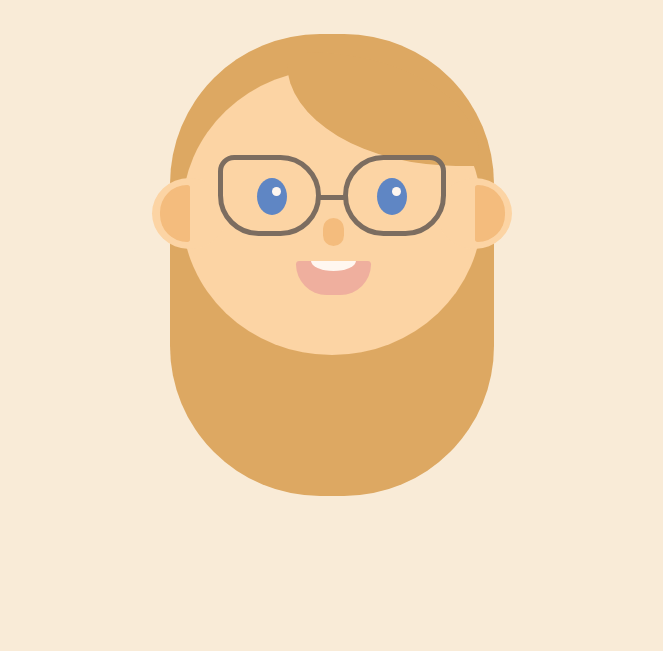
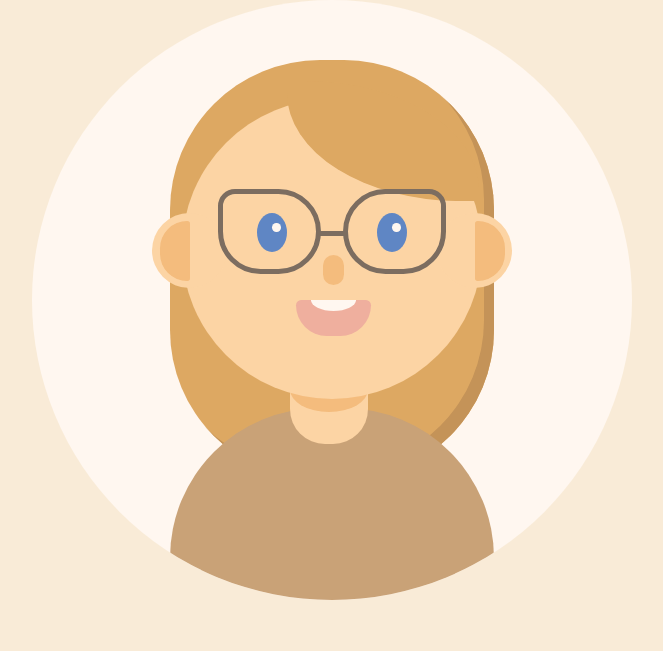
Before and after one commit to HannaJurvelin/selfie, a plain HTML site: page index.html in a window 1280 px wide. Shown: the whole page, without its empty margins (308-971 px from the left). Drawn offline with Linux system fonts and the light colour scheme.

Commit message:
Added neck, body and shadow to hair. Made a circle container in the back of the image

```diff
--- a/index.html
+++ b/index.html
@@ -39,9 +39,12 @@
                 </div>
             </div>
             </div>
-            <div class="neck"></div>
+            <div class="neck">
+                <div class="neckShadow"></div>
+            </div>
             <div class="body"></div>
             <div class="hairBack"></div>
+            <div class="circle"></div>
         </div>
     </div>
 </body>
--- a/styles.css
+++ b/styles.css
@@ -12,8 +12,11 @@ body {
   margin: auto;
   display: block;
   width: 600px;
-  height: 420px;
+  height: 600px;
   background: none;
+  background-color: #fff7f0;
+  border-radius: 50%;
+  overflow: hidden;
 }
 
 .head{
@@ -21,10 +24,10 @@ body {
   top: 16.5%;
   left: 25%;
   width: 50%;
-  height: 68%;
+  height: 50%;
   background: #fcd4a4;
   border-radius: 50%;
-  z-index: 2;
+  z-index: 4;
 }
 
 .earLeft{
@@ -35,7 +38,7 @@ body {
   top: 38%;
   background: #fcd4a4;
   border-radius: 50%;
-  z-index: 2;
+  z-index: 4;
 }
 
 .earRight{
@@ -46,7 +49,7 @@ body {
   top: 38%;
   background: #fcd4a4;
   border-radius: 50%;
-  z-index: 2;
+  z-index: 4;
 }
 
 .innerEarLeft {
@@ -57,7 +60,7 @@ body {
   top: 10%;
   left: 10%;
   background: #f4bc7d;
-  z-index: 2;
+  z-index: 4;
 }
 
 .innerEarRight {
@@ -68,7 +71,7 @@ body {
   top: 10%;
   right: 10%;
   background: #f4bc7d;
-  z-index: 2;
+  z-index: 4;
 }
 
 .eyeLeft {
@@ -79,7 +82,7 @@ body {
   top: 38%;
   left: 25%;
   border-radius: 50%;
-  z-index: 2;
+  z-index: 4;
 }
 
 .eyeRight {
@@ -90,7 +93,7 @@ body {
   top: 38%;
   right: 25%;
   border-radius: 50%;
-  z-index: 2;
+  z-index: 4;
 }
 
 .pupil{
@@ -101,7 +104,7 @@ body {
   right: 20%;
   border-radius: 50%;
   background: #fff7f0;
-  z-index: 2;
+  z-index: 4;
 }
 
 .nose {
@@ -112,7 +115,7 @@ body {
   left: 47%;
   top: 52%;
   border-radius: 40px;
-  z-index: 2;
+  z-index: 4;
 }
 
 .mouth {
@@ -122,9 +125,9 @@ body {
   top: 67%;
   left: 38%;
   background-color: #efaf9e;
-  border-radius: 20px 20px 180px 180px;
+  border-radius: 30px 30px 180px 180px;
   overflow: hidden;
-  z-index: 2;
+  z-index: 4;
 }
 
 .teeth {
@@ -135,7 +138,7 @@ body {
   top: -30%;
   background-color: #fff7f0;
   border-radius: 50%;
-  z-index: 2;
+  z-index: 4;
 }
 
 .hairFront {
@@ -146,18 +149,19 @@ body {
   top: -6%;
   background-color: #dda862;
   border-radius: 0 90%;
-  z-index: 2;
+  z-index: 4;
 }
 
 .hairBack {
   position: absolute;
   width: 54%;
-  height: 110%;
+  height: 70%;
   left: 23%;
-  top: 8%;
+  top: 10%;
   background-color: #dda862;
   border-radius: 150px;
   z-index: 1;
+  box-shadow:inset -10px -10px 0px #c49358;
 }
 
 .glassesLeft {
@@ -168,7 +172,7 @@ body {
   top: 30%;
   left: 12%;
   border-radius: 20px 50px 50px 50px;
-  z-index: 3;
+  z-index: 4;
 }
 
 .glassesRight {
@@ -179,7 +183,7 @@ body {
   top: 30%;
   right: 12%;
   border-radius: 50px 20px 50px 50px;
-  z-index: 3;
+  z-index: 4;
 }
 
 .glassesMiddle {
@@ -189,5 +193,39 @@ body {
   height: 10%;
   top: 34%;
   right: 46%;
+  z-index: 4;
+}
+
+.neck {
+  position: absolute;
+  width: 13%;
+  height: 15%;
+  left: 43%;
+  top: 59%;
+  background-color: #fcd4a4;
+  border-radius: 35px;
   z-index: 3;
 }
+
+.neckShadow {
+  position: absolute;
+  width: 100%;
+  height: 50%;
+  left: 0%;
+  top: 14%;
+  background-color: #f4bc7d;
+  border-radius: 50%;
+  z-index: 3;
+}
+
+.body {
+  position: absolute;
+  width: 54%;
+  height: 40%;
+  left: 23%;
+  top: 68%;
+  background-color: #c9a277;
+  border-radius: 150px 150px 20px 20px;
+  z-index: 2;
+  overflow: hidden;
+}
```
